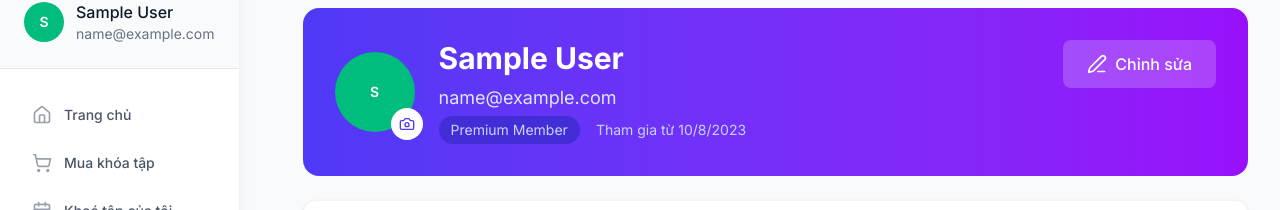
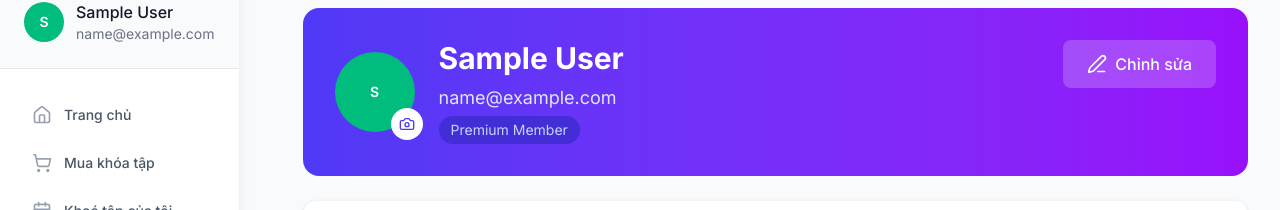
Before and after one commit to ttthanh1411/gym, a Next.js app in the folder gym_fe/: page /user/profile in a window 1280 px wide. Shown: the part 88-298 px from the top of the page. Built offline with nearby package versions, Linux system fonts and the light colour scheme; sample sign-in values are in the browser's storage; what react-chatbot-kit would draw is missing.

Commit message:
update user profile

```diff
--- a/gym_fe/src/app/user/profile/page.tsx
+++ b/gym_fe/src/app/user/profile/page.tsx
@@ -103,7 +103,7 @@ export default function ProfilePage() {
                 <span className="bg-indigo-700 px-3 py-1 rounded-full">
                   {formData.membershipType} Member
                 </span>
-                <span>Tham gia từ {new Date(formData.joinDate).toLocaleDateString('vi-VN')}</span>
+                {/* <span>Tham gia từ {new Date(formData.joinDate).toLocaleDateString('vi-VN')}</span> */}
               </div>
             </div>
           </div>
```
